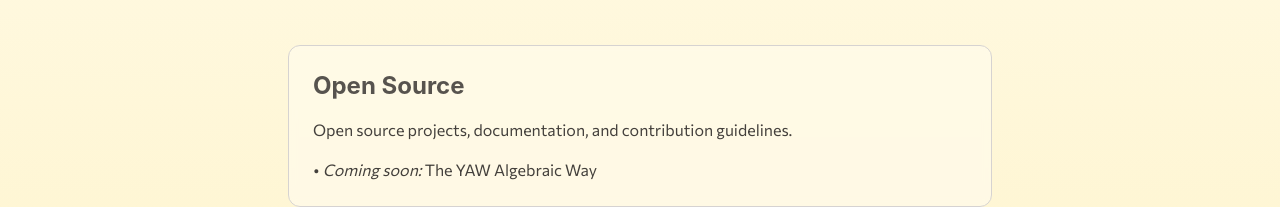
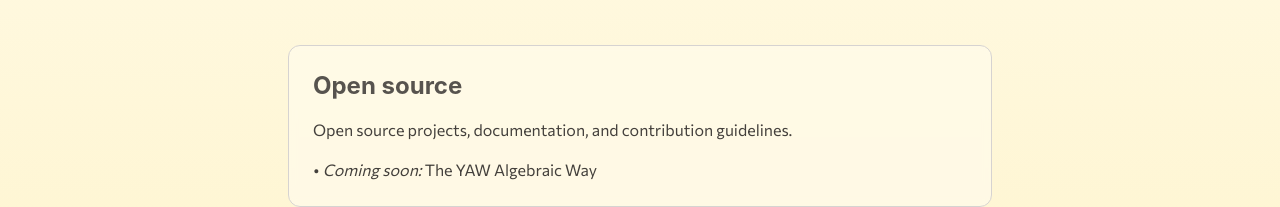
Before and after one commit to torsor-io/torsor-io, a React (Create React App) app: page /#/community in a window 1280 px wide. Shown: the part 297-504 px from the top of the page. Built offline with nearby package versions, Linux system fonts and the light colour scheme; the HTML template or start-up script is replaced by a standard one.

Commit message:
Update index.js

```diff
--- a/src/components/CommunityPage/index.js
+++ b/src/components/CommunityPage/index.js
@@ -78,7 +78,7 @@ const BlogPage = ({ isDark, setIsDark, waveState, setWaveState }) => {
               className={`rounded-xl p-6 border ${borderColor} ${headerBg} backdrop-blur-sm`}
             >
               <h2 className={`text-2xl font-bold ${textColor} mb-4`}>
-                Open Source
+                Open source
               </h2>
               <div className={`${subtleText}`}>
                 <p className="mb-4">
```
